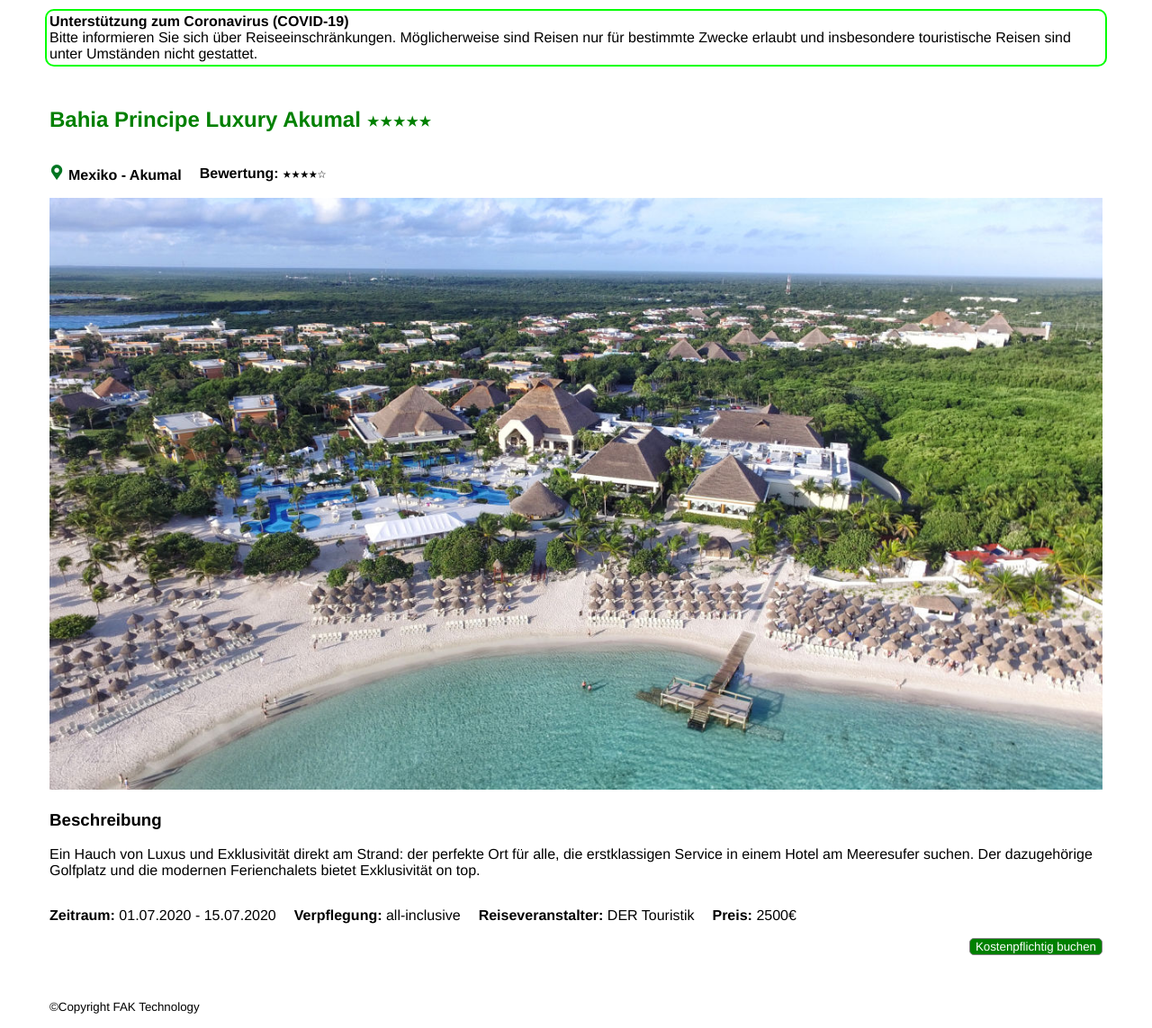
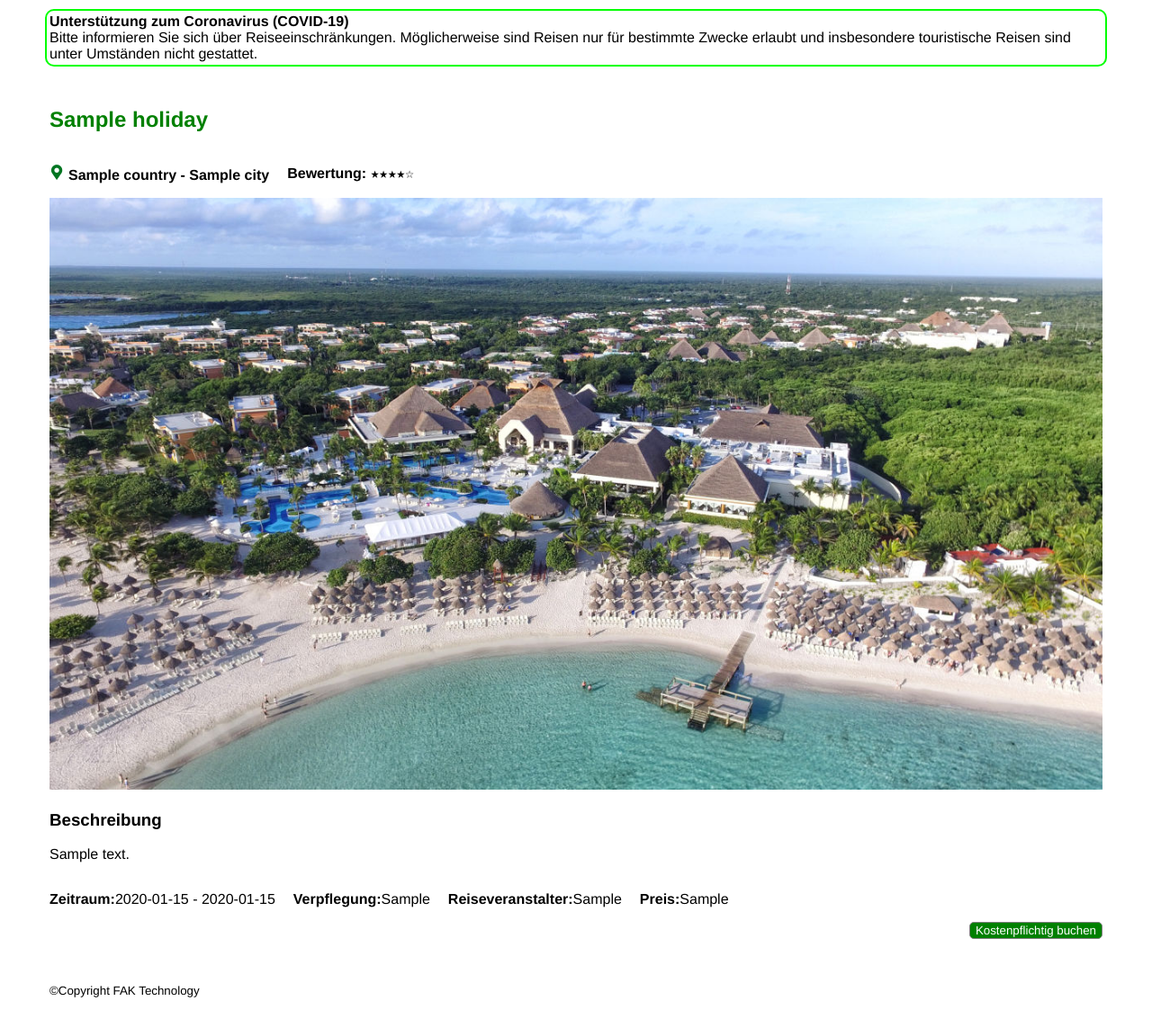
Before and after one commit to Ayoko93/swt2, a Spring app: template src/main/resources/templates/holiday-detail.html in a window 1280 px wide. Shown: the part 202-1345 px from the top of the page at 90% size. After the commit the page ends 1311 px from the top, so only its background shows below. Run offline with Thymeleaf, Linux system fonts and the light colour scheme; the template is opened without the code that fills it: most values are stand-ins (such as "Sample title", 1, 10 or a date in 2020); data that the repository does not hold is empty.

Commit message:
Moved Images, Edited Holiday Classes

```diff
--- a/src/main/java/de/fhdo/swt/example/swtexampleapplication/entity/RecommendedHotels.java
+++ b/src/main/java/de/fhdo/swt/example/swtexampleapplication/entity/RecommendedHotels.java
@@ -10,6 +10,7 @@ public class RecommendedHotels extends ArrayList<Holiday> {
         for(int i = 1; i <= 5; i++)
         {
             Holiday h = new Holiday();
+            h.setId(i);
             h.setCity("Hurghada");
             h.setCountry("Ägypten");
             h.setCurrency("Euro");
--- a/src/main/resources/static/css/style_holiday-detail.css
+++ b/src/main/resources/static/css/style_holiday-detail.css
@@ -8,7 +8,7 @@
 }
 
 .place::before {
-    content: url("../../img/place-icon16.png");
+    content: url("../img/place-icon16.png");
     margin-right: 5px;
 }
 
--- a/src/main/resources/templates/holiday-detail.html
+++ b/src/main/resources/templates/holiday-detail.html
@@ -4,8 +4,8 @@
     <meta charset="UTF-8">
     <meta name="viewport" content="width=device-width, initial-scale=1.0">
     <link rel="stylesheet" type="text/css" href="../static/css/style_index.css" th:href="@{/css/style_index.css}">
-    <link rel="stylesheet" type="text/css" href="../static/css/style_holiday-detail.css" >
-    <title>Bahia Principe Luxury Akumal</title>
+    <link rel="stylesheet" type="text/css" href="../static/css/style_holiday-detail.css" th:href="@{/css/style_holiday-detail.css}">
+    <title>FAK Reiseportal</title>
 </head>
 
 <body>
@@ -19,13 +19,13 @@
 
           <div id="logo">
             <a href="index.html">
-              <img src="../img/titel.png" height="120" alt="Titelbild" />
+                <img src="../static/img/titel.png" th:src="@{/img/titel.png}" height="120" alt="Titelbild" />
             </a>
             <br/>
           </div>
 
           <nav id="menu">
-            <a href="index.html">Suche</a>
+            <a href="/">Suche</a>
             <a href="index.html">Meine Buchungen</a>
             <a href="index.html">Favoriten</a>
             <a href="index.html">Impressum</a>
@@ -45,29 +45,29 @@
         </aside>
 
         <main id="hauptinhalt">
-                <h2>Bahia Principe Luxury Akumal &starf;&starf;&starf;&starf;&starf;</h2>
+                <h2 th:text="${holiday.hotelName}">Hotelname</h2>
 
 
 
                 <div class="row">
-                    <p class="place"><b>Mexiko - Akumal</b></p>
+                    <p class="place"><b th:text="@{${holiday.country} + ' - ' + ${holiday.city}}">Country - </b></p>
                     <p><b>Bewertung:</b> &starf;&starf;&starf;&starf;&star;</p>
                 </div>
 
-                <img width="100%" src="../img/example.jfif" alt="Bild vom Hotel" />
+                <img width="100%" src="../static/img/example.jfif" th:src="@{/img/example.jfif}" alt="Bild vom Hotel" />
 
                 <h3>Beschreibung</h3>
-                <p>
+                <p th:text="${holiday.description}">
                     Ein Hauch von Luxus und Exklusivität direkt am Strand: der perfekte Ort für alle, die erstklassigen Service
                     in einem Hotel am Meeresufer suchen.
                     Der dazugehörige Golfplatz und die modernen Ferienchalets bietet Exklusivität on top.
                 </p>
 
                 <div class="hotel-details row">
-                    <p><b>Zeitraum:</b> 01.07.2020 - 15.07.2020</p>
-                    <p><b>Verpflegung:</b> all-inclusive</p>
-                    <p><b>Reiseveranstalter:</b> DER Touristik</p>
-                    <p><b>Preis:</b> 2500&euro;</p>
+                    <p><b>Zeitraum:</b><span th:text="@{${holiday.startDate} + ' - ' + ${holiday.endDate}}">01.07.2020 - 15.07.2020</span></p>
+                    <p><b>Verpflegung:</b><span th:text="${holiday.priceModel}">all-inclusive</span></p>
+                    <p><b>Reiseveranstalter:</b><span th:text="${holiday.travelAgency}">DER Touristik</span></p>
+                    <p><b>Preis:</b><span th:text="${holiday.pricePerDay}">1200€</span></p>
                 </div>
 
                 <form action="POST">
--- a/src/main/resources/templates/login.html
+++ b/src/main/resources/templates/login.html
@@ -27,7 +27,7 @@
 
         <div id="logo">
           <a href="index.html">
-            <img src="../img/titel.png" height="120" alt="Titelbild" />
+            <img src="../static/img/titel.png" height="120" alt="Titelbild" />
           </a>
           <br />
         </div>
```
Also changed, not shown: src/main/java/de/fhdo/swt/example/swtexampleapplication/controller/HolidayController.java (+10 -0 lines), src/main/resources/templates/holidays.html (+4 -4 lines), src/main/resources/templates/index.html (+5 -27 lines), src/main/resources/static/img/example.jfif (renamed from src/main/resources/img/example.jfif), src/main/resources/static/img/place-icon.png (renamed from src/main/resources/img/place-icon.png), src/main/resources/static/img/place-icon16.png (renamed from src/main/resources/img/place-icon16.png), src/main/resources/static/img/place-icon32.png (renamed from src/main/resources/img/place-icon32.png), src/main/resources/static/img/stars.png (renamed from src/main/resources/img/stars.png), src/main/resources/static/img/titel.png (renamed from src/main/resources/img/titel.png).
